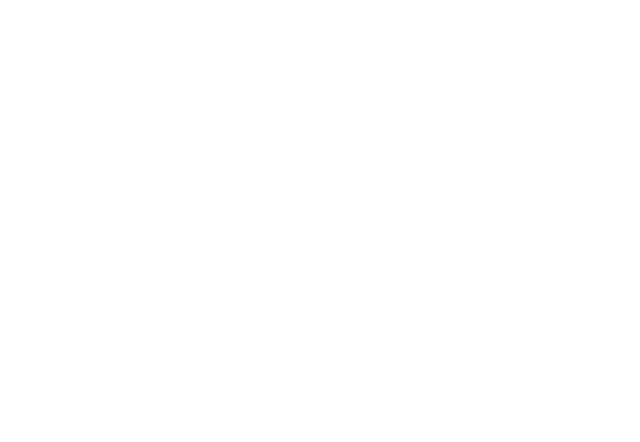
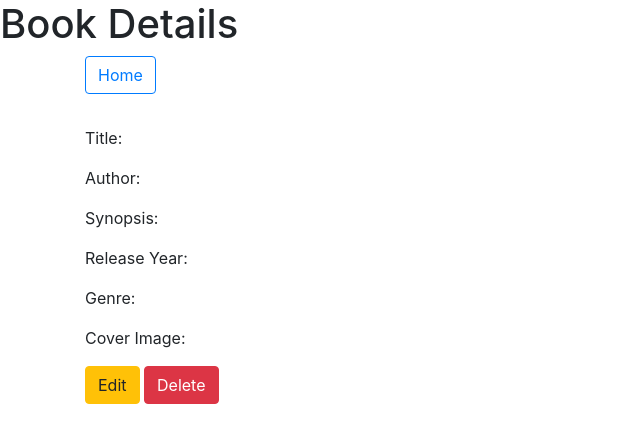
Before and after one commit to brennoEudes/extended-project-client, a React (Create React App) app: page /book-details in a window 1280 px wide. Before the commit this address had no page. Shown: the top 442 px of the page, without its empty margins (0-640 px from the left). Built offline with nearby package versions, Linux system fonts and the light colour scheme; no server answers.

Commit message:
setup páginas BookDetails e BookEdit

```diff
--- a/src/components/App.js
+++ b/src/components/App.js
@@ -6,6 +6,8 @@ import Signup from "../pages/auth/Signup";
 import Login from "../pages/auth/Login";
 import ProtectedRoute from "../pages/auth/ProtectedRoute";
 import CreateBook from "../pages/auth/CreateBook";
+import BookDetails from "../pages/BookDetails";
+import BookEdit from "../pages/auth/BookEdit";
 
 import { AuthContextComponent } from "../contexts/authContext";
 
@@ -15,6 +17,8 @@ function App() {
       <Routes>
         <Route path="/" element={<ProtectedRoute component={Home} />} />
         <Route path="/create-book" element={<ProtectedRoute component={CreateBook} />} />
+        <Route path="/book-edit" element={<ProtectedRoute component={BookEdit} />} />
+        <Route path="/book-details" element={< BookDetails />} />
         <Route path="/signup" element={<Signup />} />
         <Route path="/login" element={<Login />} />
       </Routes>
--- /dev/null
+++ b/src/pages/BookDetails/index.js
@@ -0,0 +1,74 @@
+import { useState, useEffect } from "react";
+import { useParams, Link, useNavigate } from "react-router-dom";
+import api from "../../apis/api";
+
+import Button from "react-bootstrap/Button";
+
+function BookDetails () {
+
+    const params = useParams();
+    const navigate = useNavigate();
+    const [detail, setDetail] = useState({});
+
+    useEffect(() => {
+      async function fetchDetail() {
+        try {
+          const response = await api.get(`/book/:bookId/${params.detailId}`);
+          console.log(response);
+          setDetail(response.data.data.attributes);
+        } catch (err) {
+          console.log(err);
+        }
+      }
+      fetchDetail();
+    }, []);
+
+    async function handleDelete() {
+      try {
+        const response = await api.delete(`/book/:bookId/${params.detailId}`);
+        console.log(response);
+        navigate("/");
+      } catch (err) {
+        console.log(err);
+      }
+    }
+
+    return (
+        <>
+            <h1>Book Details</h1>
+
+            <div className="container">
+        <div className="btn-home">
+          <Link to="/">
+            <Button variant="outline-primary">Home</Button>{" "}
+          </Link>
+        </div>
+        <div className="">
+        <img className="" src={detail.image} alt={detail.name} />
+          <h1 className="">{detail.name}</h1>
+          <div className="">
+            <p>Title: {detail.title}</p>
+            <p>Author: {detail.author}</p>
+            <p>Synopsis: {detail.synopsis}</p>
+            <p>Release Year: {detail.releaseYear}</p>
+            <p>Genre: {detail.aceleration}</p>
+            <p>Cover Image: {detail.coverImage}</p>
+
+            <div className="">
+              <div className="">
+                <Link to={`/edit/${params.detailId}`}>
+                  <Button variant="warning">Edit</Button>{" "}
+                </Link>
+                <Button onClick={handleDelete} variant="danger">
+                  Delete
+                </Button>{" "}
+              </div>
+            </div>
+          </div>
+        </div>
+      </div>
+        </>
+    )
+}
+
+export default BookDetails;
--- /dev/null
+++ b/src/pages/auth/BookEdit/index.js
@@ -0,0 +1,119 @@
+import { useState, useEffect } from "react";
+import api from "../../../apis/api";
+import { useNavigate, useParams} from "react-router-dom";
+import Button from "react-bootstrap/Button";
+
+function BookEdit() {
+  const [book, setBook] = useState({
+    title: "",
+    author: "",
+    synopsis: "",
+    releaseYear: 0,
+    genre: "",
+    coverImage: "",
+  });
+
+  useEffect(() => {
+    async function fetchSale() {
+      try {
+        const response = await api.get(`/book/:bookId/${params.editId}`);
+        console.log(response);
+
+        setBook(response.data.data.attributes);
+      } catch (err) {
+        // console.log(err);
+      }
+    }
+
+    fetchSale();
+  }, []);
+
+  const navigate = useNavigate();
+  const params = useParams();
+
+  function handleChange(event) {
+    //console.log(event.target)
+    setBook({ ...book, [event.target.name]: event.target.value });
+    //console.log(sale)
+  }
+  async function handleSubmit(event) {
+    try {
+      event.preventDefault();
+      let obj = { data: { ...book } };
+
+      await api.put(`/book/:bookId/${params.editId}`, obj);
+
+      navigate("/");
+    } catch (err) {
+      console.log(err);
+    }
+  }
+
+  return (
+    <>
+      <div className="">
+        <div className="">
+          <h1 className="">Edit your book!</h1>
+
+          <form className="" onSubmit={handleSubmit}>
+            <label htmlFor="input-title">Title:</label>
+            <input
+              id="input-title"
+              type="text"
+              name="title"
+              value={book.title}
+              onChange={handleChange}
+            />
+            <label htmlFor="input-author">Author:</label>
+            <input
+              id="input-author"
+              type="text"
+              name="author"
+              value={book.author}
+              onChange={handleChange}
+            />
+            <label htmlFor="input-synopsis">Synopsis:</label>
+            <input
+              id="input-synopsis"
+              type="text"
+              name="synopsis"
+              value={book.synopsis}
+              onChange={handleChange}
+            />
+            <label htmlFor="input-releaseYear">Release Year:</label>
+            <input
+              id="input-releaseYear"
+              type="number"
+              name="releaseYear"
+              value={book.releaseYear}
+              onChange={handleChange}
+            />
+            <label htmlFor="input-genre">Genre:</label>
+            <input
+              id="input-genre"
+              type="text"
+              name="genre"
+              value={book.genre}
+              onChange={handleChange}
+            />
+            <label htmlFor="input-coverImage">Cover Image (link):</label>
+            <input
+              id="input-coverImage"
+              type="text"
+              name="coverImage"
+              value={book.coverImage}
+              onChange={handleChange}
+            />
+            <div className="btn-save">
+              <Button type="submit" variant="primary" size="lg">
+                Save
+              </Button>
+            </div>
+          </form>
+        </div>
+      </div>
+    </>
+  );
+}
+
+export default BookEdit;
```
